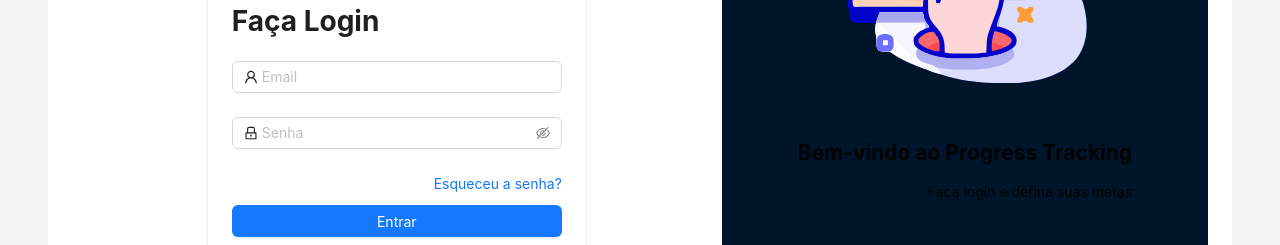
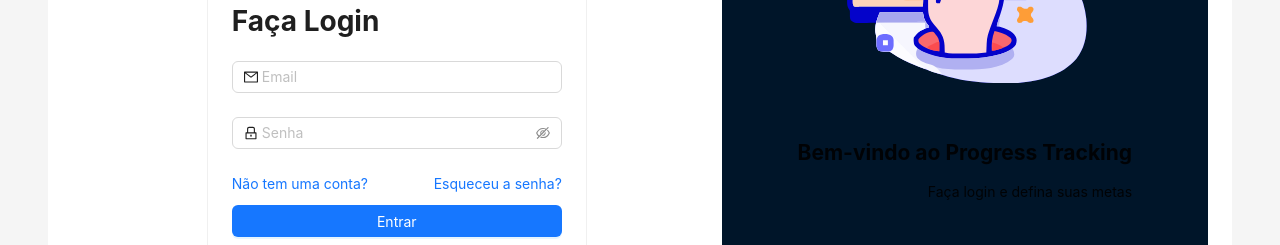
Before and after one commit to micaelomota/live-youtube-web-app, a React (Create React App) app in the folder frontend/: page /auth/sign-in in a window 1280 px wide. Shown: the part 359-604 px from the top of the page. Built offline with nearby package versions, Linux system fonts and the light colour scheme; no server answers; the database is empty.

Commit message:
fix: Add signUp screen link to signInForm

```diff
--- a/frontend/src/components/SignInForm/index.tsx
+++ b/frontend/src/components/SignInForm/index.tsx
@@ -1,8 +1,9 @@
-import { LockOutlined, UserOutlined } from "@ant-design/icons";
+import { LockOutlined, MailOutlined, UserOutlined } from "@ant-design/icons";
 import { Button, Form, Input } from "antd";
 import { auth } from "../../config/firebase";
 import { signInWithEmailAndPassword } from "firebase/auth";
-import { useNavigate } from "react-router-dom";
+import { Link, useNavigate } from "react-router-dom";
+import { wrap } from "module";
 
 type SignInFormType = {
   email: string;
@@ -28,7 +29,7 @@
         rules={[{ required: true, message: "Insira seu email" }]}
       >
         <Input
-          prefix={<UserOutlined className="site-form-item-icon" />}
+          prefix={<MailOutlined className="site-form-item-icon" />}
           placeholder="Email"
         />
       </Form.Item>
@@ -45,9 +46,14 @@
       </Form.Item>
 
       <Form.Item>
-        <a href="#forgot_password" style={{ float: "right", marginBottom: 10 }}>
+        <div style={{display: "flex", justifyContent: "space-between", marginBottom: 10 }}>
+        <Link to="/auth/sign-up">
+          Não tem uma conta?
+        </Link>
+        <a href="#forgot_password" style={{textAlign: "right"}}>
           Esqueceu a senha?
         </a>
+        </div>
         <Button type="primary" htmlType="submit" style={{ width: "100%" }}>
           Entrar
         </Button>
```
